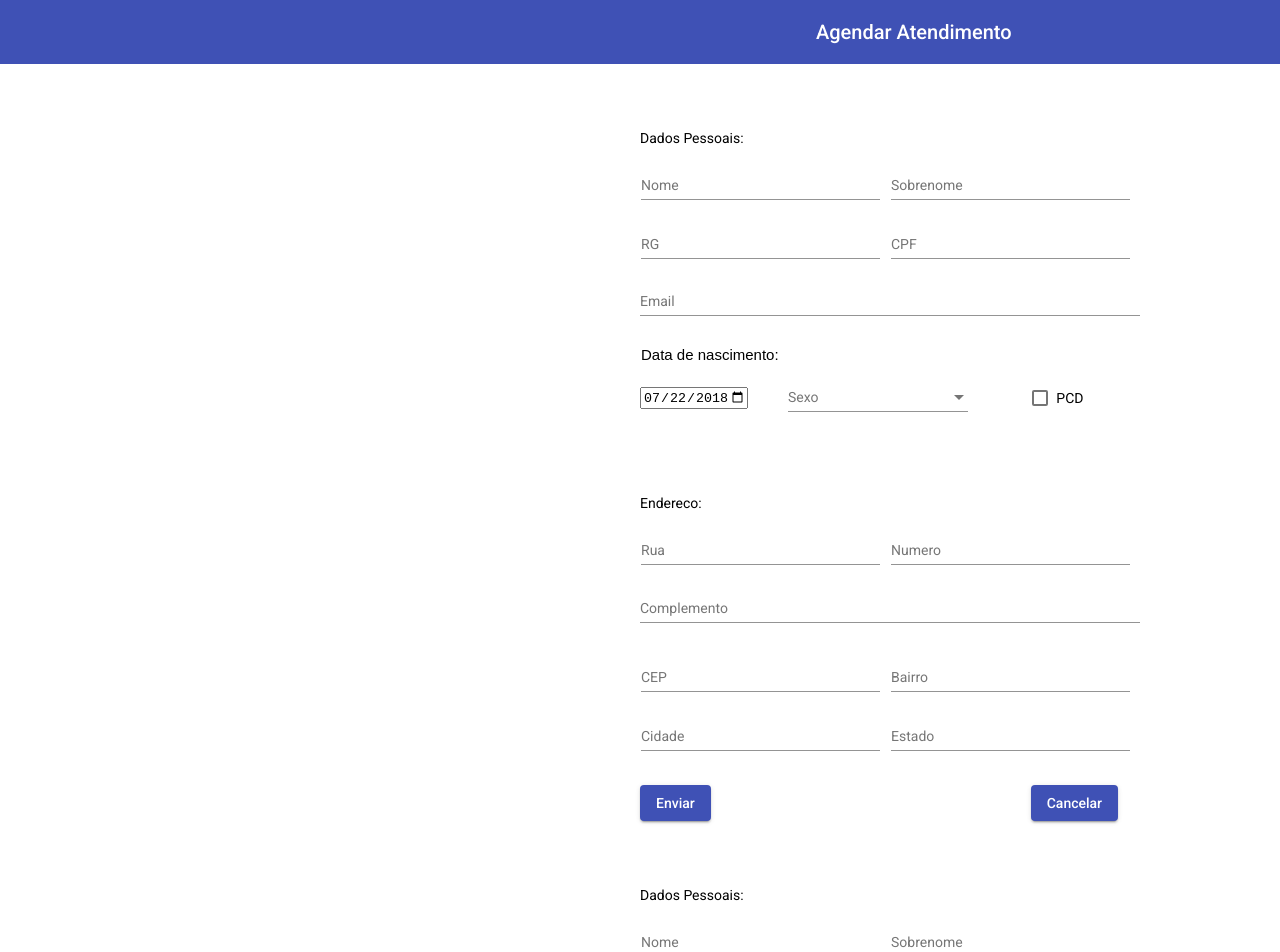
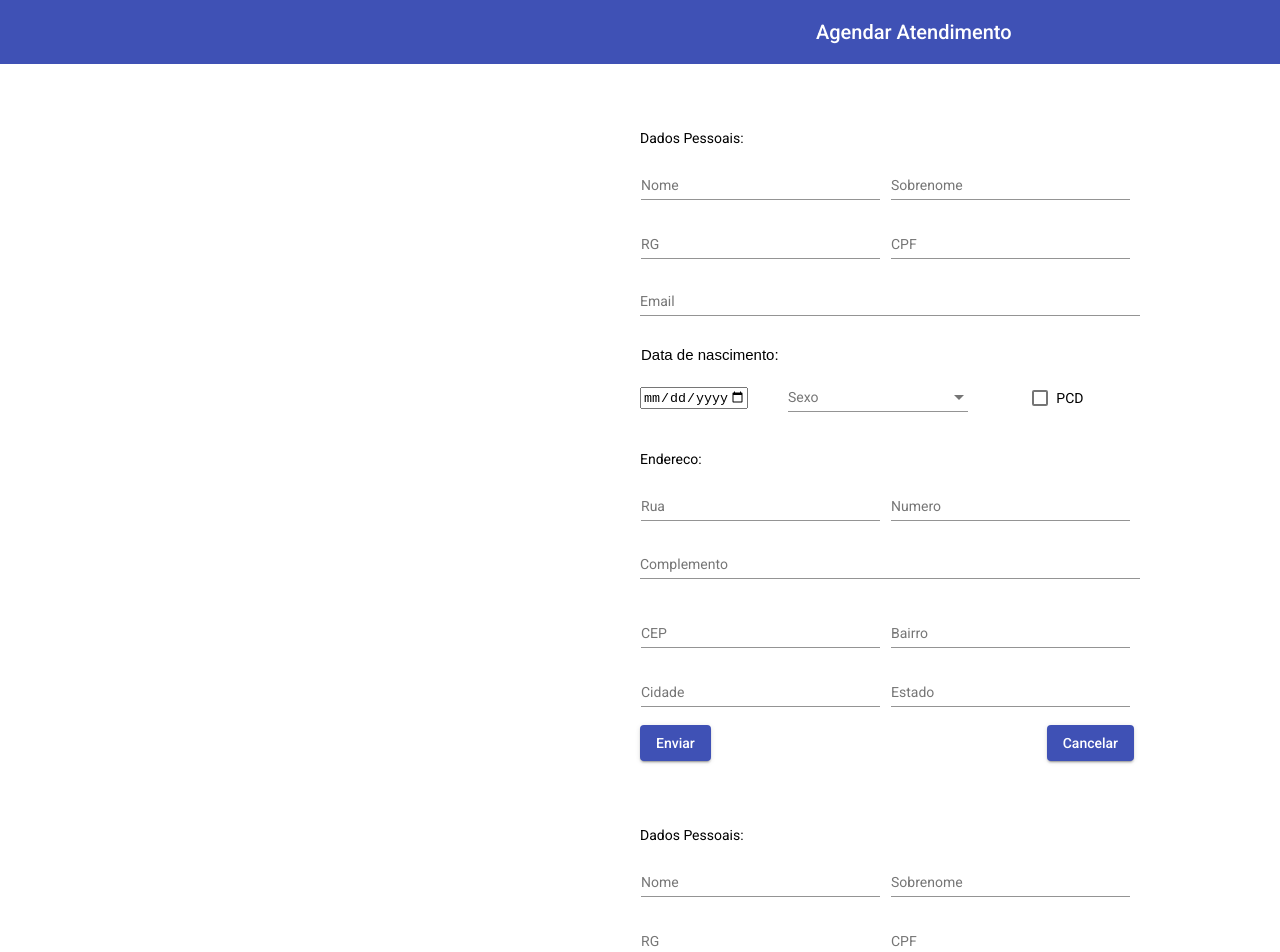
Before and after one commit to palmeidaprog/RabbitMQModules, an Angular app in the folder corona-webservice/src/main/webapp/: page /formulario in a window 1280 px wide. Shown: the top 952 px of the page. Built offline with nearby package versions, Linux system fonts and the light colour scheme.

Commit message:
fazendo bind dos inputs html com as entidades, o atributo email da entidade paciente foi adicionado

```diff
--- a/corona-webservice/src/main/webapp/src/app/entities/paciente.ts
+++ b/corona-webservice/src/main/webapp/src/app/entities/paciente.ts
@@ -5,6 +5,7 @@ export class Paciente {
   nome: string;
   sobrenome: string;
   dataNascimento?: Date;
+  email: string;
   cpf?: string;
   rg?: string;
   sexo: PessoaSexo;
--- a/corona-webservice/src/main/webapp/src/app/formulario/formulario.component.css
+++ b/corona-webservice/src/main/webapp/src/app/formulario/formulario.component.css
@@ -36,15 +36,10 @@
   }
 
 
-.enviar{
-    margin-top: 1rem;
-    margin-left: 40rem;
-}
 
 
 .cancelar{
-    margin-top: 1rem;
-    margin-left: 20rem;
+    margin-left: 21rem;
 }
 span{
     padding-right: 50rem;
--- a/corona-webservice/src/main/webapp/src/app/formulario/formulario.component.html
+++ b/corona-webservice/src/main/webapp/src/app/formulario/formulario.component.html
@@ -1,17 +1,17 @@
-<form class="example-form">
+<form class="example-form" (ngSubmit)="enviar()">
     <p>Dados Pessoais:<p>
             <table class="example-full-width" cellspacing="0">
                 <tr>
                     <td>
                         <mat-form-field class="example-full-width">
                             <mat-label>Nome</mat-label>
-                            <input matInput>
+                            <input matInput (ngModel)="agendamento.paciente.nome">
                         </mat-form-field>
                     </td>
                     <td>
                         <mat-form-field class="example-full-width">
                             <mat-label>Sobrenome</mat-label>
-                            <input matInput>
+                            <input matInput (ngModel)="agendamento.paciente.sobrenome">
                         </mat-form-field>
                     </td>
                 </tr>
@@ -21,13 +21,13 @@
                     <td>
                         <mat-form-field class="example-full-width">
                             <mat-label>RG</mat-label>
-                            <input matInput placeholder="Ex. 6123789">
+                            <input matInput (ngModel)="agendamento.paciente.rg" placeholder="Ex. 6123789">
                         </mat-form-field>
                     </td>
                     <td>
                         <mat-form-field class="example-full-width">
                             <mat-label>CPF</mat-label>
-                            <input matInput placeholder="Ex. 15068794256">
+                            <input matInput (ngModel)="agendamento.paciente.cpf" placeholder="Ex. 15068794256">
                         </mat-form-field>
                     </td>
                 </tr>
@@ -36,42 +36,41 @@
             <p>
                 <mat-form-field class="example-full-width">
                     <mat-label>Email</mat-label>
-                    <input matInput placeholder="Ex. pat@example.com">
+                    <input matInput (ngModel)="agendamento.paciente.email" placeholder="Ex. pat@example.com">
                 </mat-form-field>
 
             </p>
 
             <label for="start">Data de nascimento:</label>
-            <input type="date" id="start" name="trip-start" value="2018-07-22" min="1900-01-01" max="2019-12-31">
+            <input type="date" id="start" name="trip-start" value="2018-07-22" min="1900-01-01" max="2019-12-31" (ngModel)="agendamento.paciente.dataNascimento">
 
 
 
             <mat-form-field class="sexo">
                 <mat-label>Sexo</mat-label>
-                <mat-select disableRipple>
+                <mat-select disableRipple (ngModel)="agendamento.paciente.sexo">
                     <mat-option value="1">Masculino</mat-option>
                     <mat-option value="2">Feminino</mat-option>
                 </mat-select>
             </mat-form-field>
 
-            <mat-checkbox class="pcd">PCD</mat-checkbox>
+            <mat-checkbox class="pcd" (ngModel)="agendamento.paciente.pcd">PCD</mat-checkbox>
 
-</form>
+            <div><br></div>
 
-<form class="example-form">
             <p>Endereco:<p>
                     <table class="example-full-width" cellspacing="0">
                         <tr>
                             <td>
                                 <mat-form-field class="example-full-width">
                                     <mat-label>Rua</mat-label>
-                            <input matInput>
+                                    <input matInput (ngModel)="agendamento.paciente.endereco.rua">
                                 </mat-form-field>
                             </td>
                             <td>
                                 <mat-form-field class="example-full-width">
                                     <mat-label>Numero</mat-label>
-                            <input matInput>
+                                    <input matInput (ngModel)="agendamento.paciente.endereco.numero">
                                 </mat-form-field>
                             </td>
                         </tr>
@@ -80,7 +79,7 @@
                     <p>
                         <mat-form-field class="example-full-width">
                             <mat-label>Complemento</mat-label>
-                    <input matInput>
+                            <input matInput (ngModel)="agendamento.paciente.endereco.completo">
                         </mat-form-field>
                     </p>
 
@@ -89,13 +88,13 @@
                             <td>
                                 <mat-form-field class="example-full-width">
                                     <mat-label>CEP</mat-label>
-                            <input matInput placeholder="Ex. 54394541">
+                                    <input matInput placeholder="Ex. 54394541" (ngModel)="agendamento.paciente.endereco.cep">
                                 </mat-form-field>
                             </td>
                             <td>
                                 <mat-form-field class="example-full-width">
                                     <mat-label>Bairro</mat-label>
-                            <input matInput>
+                                    <input matInput (ngModel)="agendamento.paciente.endereco.bairro">
                                 </mat-form-field>
                             </td>
                         </tr>
@@ -106,19 +105,20 @@
                             <td>
                                 <mat-form-field class="example-full-width">
                                     <mat-label>Cidade</mat-label>
-                            <input matInput>
+                                    <input matInput (ngModel)="agendamento.paciente.endereco.cidade">
                                 </mat-form-field>
                             </td>
                             <td>
                                 <mat-form-field class="example-full-width">
                                     <mat-label>Estado</mat-label>
-                            <input matInput>
+                                    <input matInput (ngModel)="agendamento.paciente.endereco.estado">
                                 </mat-form-field>
                             </td>
                         </tr>
                     </table>
 
+                    <button class="enviar" mat-raised-button color="primary"  (click)="openDialog();">Enviar</button>
+                    <button class="cancelar" mat-raised-button color="primary"
+                        onClick="window.location.reload();">Cancelar</button>
+
 </form>
-
-<button class="enviar" mat-raised-button color="primary" (click)="openDialog()" >Enviar</button>
-<button class="cancelar" mat-raised-button color="primary" onClick="window.location.reload();">Cancelar</button>
--- a/corona-webservice/src/main/webapp/src/app/formulario/formulario.component.ts
+++ b/corona-webservice/src/main/webapp/src/app/formulario/formulario.component.ts
@@ -3,7 +3,7 @@ import { FormularioService } from '../formulario.service';
 import { Router } from '@angular/router';
 import { MatDialog } from '@angular/material/dialog';
 import { AvisoComponent } from '../aviso/aviso.component';
-
+import {Agendamento} from "../entities/agendamento";
 @Component({
   selector: 'app-formulario',
   templateUrl: './formulario.component.html',
@@ -11,10 +11,14 @@ import { AvisoComponent } from '../aviso/aviso.component';
 })
 export class FormularioComponent implements OnInit {
 
-  constructor(public dialog: MatDialog) { }
+  constructor(public dialog: MatDialog, private formularioService: FormularioService) {
+
+  }
+
+  agendamento: Agendamento;
 
   ngOnInit(): void {
-
+    this.agendamento = new Agendamento();
   }
 
   openDialog(): void {
@@ -28,5 +32,11 @@ export class FormularioComponent implements OnInit {
   }
 
 
+  enviar(){
+    this.formularioService.adicionarAgendamento(this.agendamento);
+    this.agendamento = new Agendamento();
+  }
+
+
 
 }
```
Lines whose indentation alone changed are shown as unchanged.
